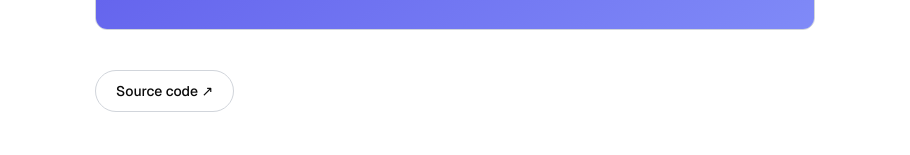
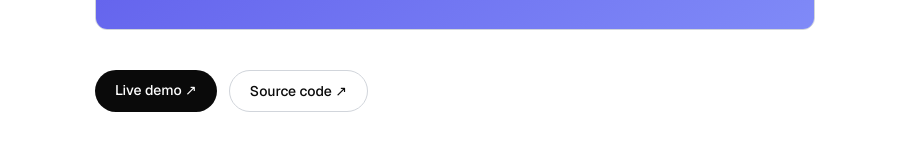
Before and after one commit to tonipatania/portfolio, a Next.js app: page /en/projects/gamehub in a window 1280 px wide. Shown: the part 744-899 px from the top of the page, without its empty margins (185-1095 px from the left). Built offline with nearby package versions, Linux system fonts and the light colour scheme; no server answers.

Commit message:
set liveUrl for gamehub

```diff
--- a/src/content/projects.ts
+++ b/src/content/projects.ts
@@ -18,7 +18,7 @@ export const projects: Project[] = [
     },
     stack: ["Angular", "Spring Boot", "MongoDB", "Neo4j", "TypeScript", "Tailwind CSS"],
     coverImage: "/images/projects/placeholder.svg",
-    liveUrl: undefined,
+    liveUrl: "https://game-hub-fe.vercel.app/",
     githubUrl: "https://github.com/tonipatania/gameHub-FE",
     featured: true,
   },
```
